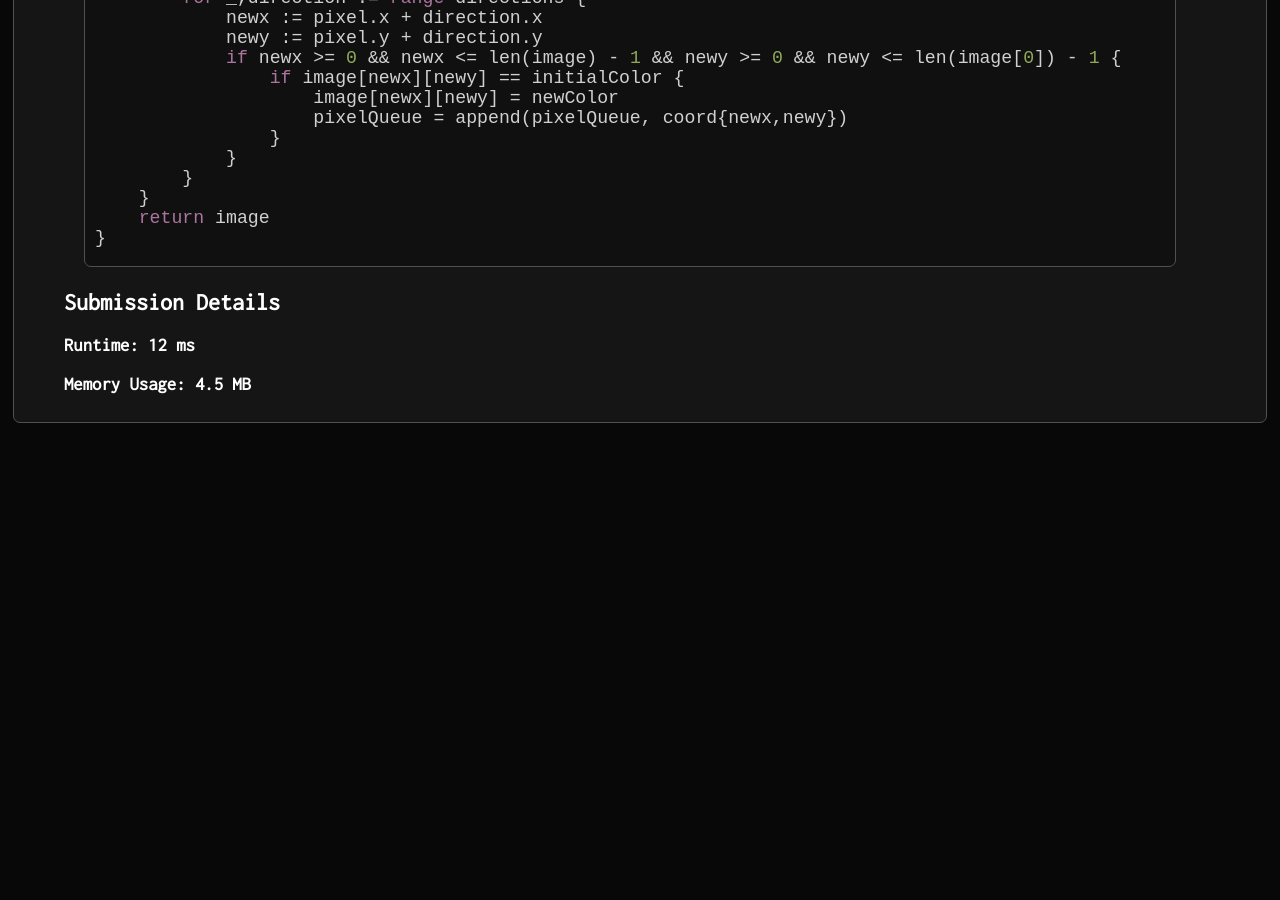
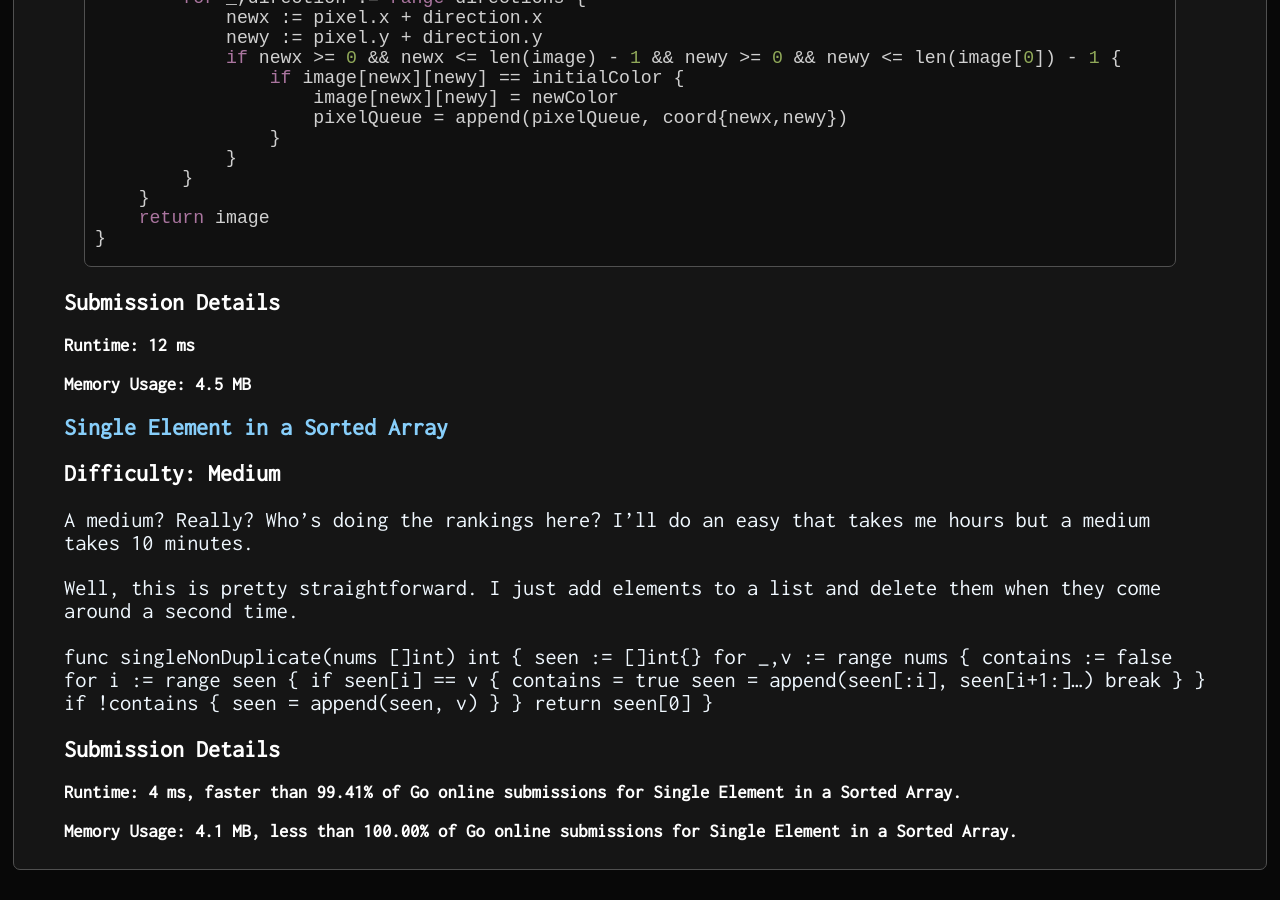
Before and after one commit to bartenbach/proxa.github.io, a Jekyll site: the page built from _posts/2020-05-16-Leetcode-May-Continued!.markdown, in a window 1280 px wide and 900 px high, scrolled down 1082 px. Built offline with Jekyll 4.4.1, drawn with Linux system fonts in a browser that asks for light colours; before the commit the page ends 1535 px from its top, so only the background shows below that.

Commit message:
Adding another challenge I squeezed in today

```diff
--- a/_posts/2020-05-16-Leetcode-May-Continued!.markdown
+++ b/_posts/2020-05-16-Leetcode-May-Continued!.markdown
@@ -63,3 +63,33 @@ func floodFill(image [][]int, sr int, sc int, newColor int) [][]int {
 ## Submission Details
 ### Runtime: **12 ms**
 ### Memory Usage: **4.5 MB**
+
+## [Single Element in a Sorted Array](https://leetcode.com/problems/single-element-in-a-sorted-array/)
+
+## Difficulty: Medium
+
+A medium?  Really?  Who's doing the rankings here?  I'll do an easy that takes me hours but a medium takes 10 minutes.
+
+Well, this is pretty straightforward.  I just add elements to a list and delete them when they come around a second time.
+
+func singleNonDuplicate(nums []int) int {
+    seen := []int{}
+    for _,v := range nums {
+        contains := false
+        for i := range seen {
+            if seen[i] == v {
+                contains = true
+                seen = append(seen[:i], seen[i+1:]...)
+                break
+            }
+        }
+        if !contains {
+            seen = append(seen, v)
+        }
+    }
+    return seen[0]
+}
+
+## Submission Details
+### Runtime: 4 ms, faster than 99.41% of Go online submissions for Single Element in a Sorted Array.
+### Memory Usage: 4.1 MB, less than 100.00% of Go online submissions for Single Element in a Sorted Array.
```
